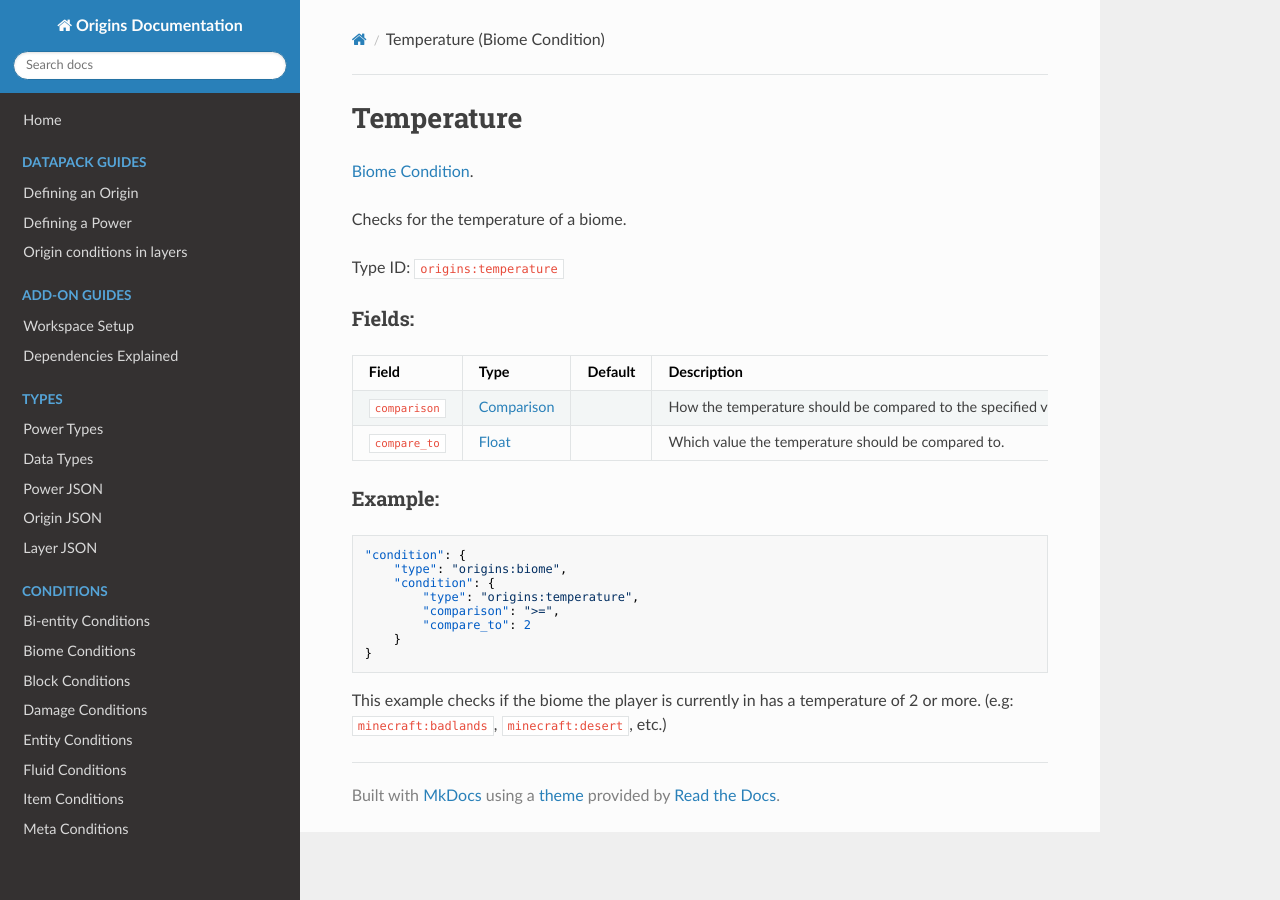
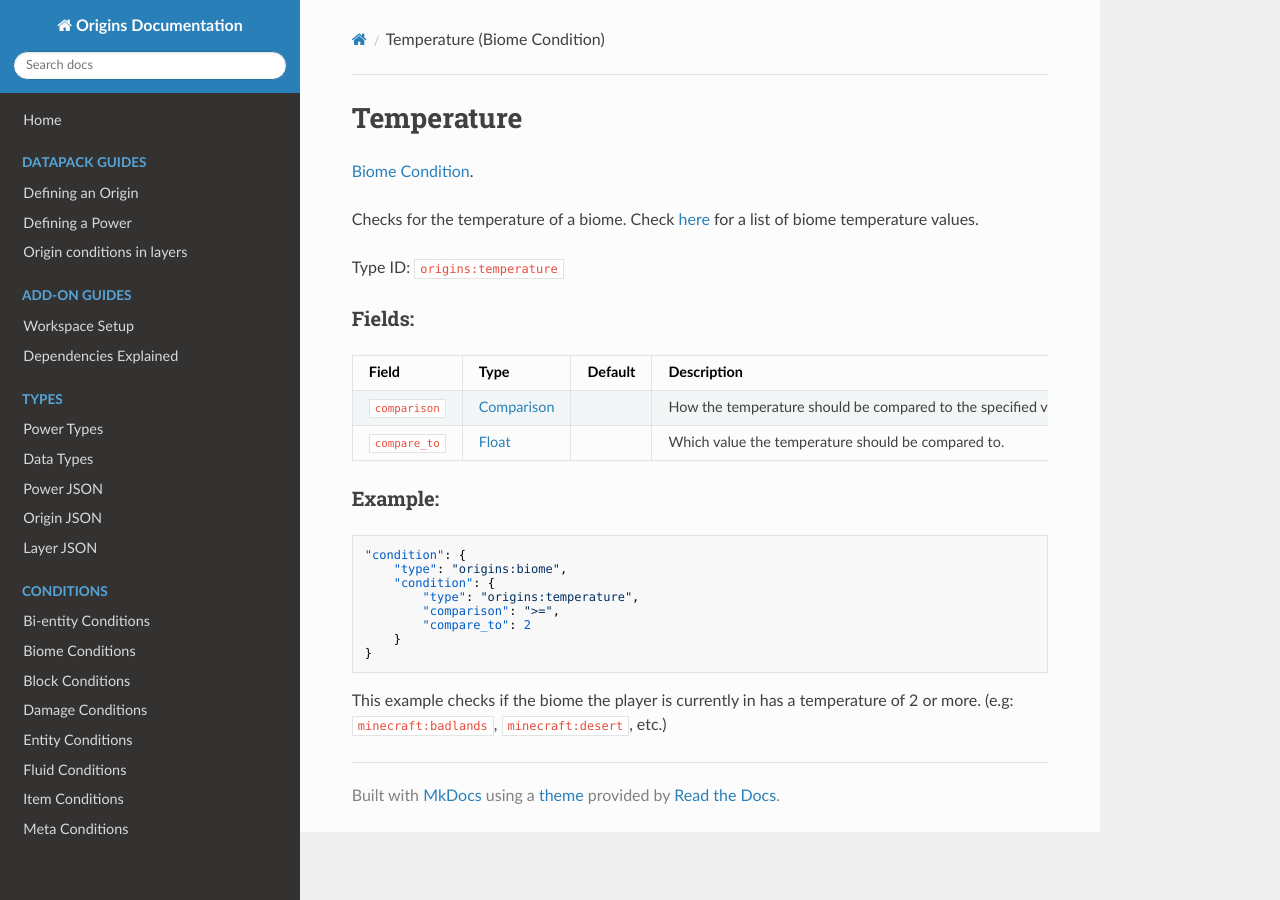
Before and after one commit to apace100/origins-docs, an MkDocs documentation site: the page built from docs/biome_conditions/temperature.md, in a window 1280 px wide. Built offline with MkDocs 1.6.1, drawn with Linux system fonts in a browser that asks for light colours; nearby versions of some CDN libraries.

Commit message:
Update temperature.md

```diff
--- a/docs/biome_conditions/temperature.md
+++ b/docs/biome_conditions/temperature.md
@@ -6,7 +6,7 @@ date: 2021-04-05
 
 [Biome Condition](../biome_conditions.md).
 
-Checks for the temperature of a biome.
+Checks for the temperature of a biome. Check [here](https://minecraft.fandom.com/wiki/Biome#List_of_Overworld_climates) for a list of biome temperature values.
 
 Type ID: `origins:temperature`
 
```
